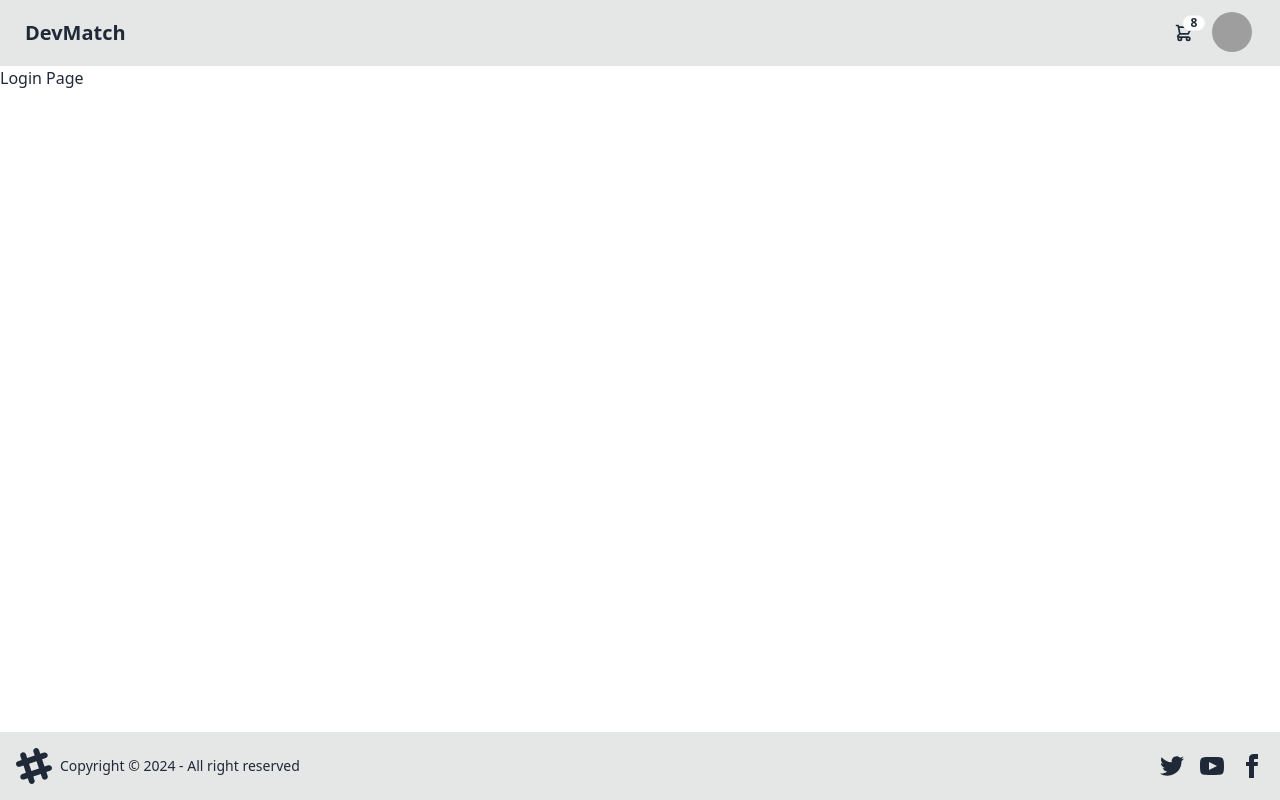
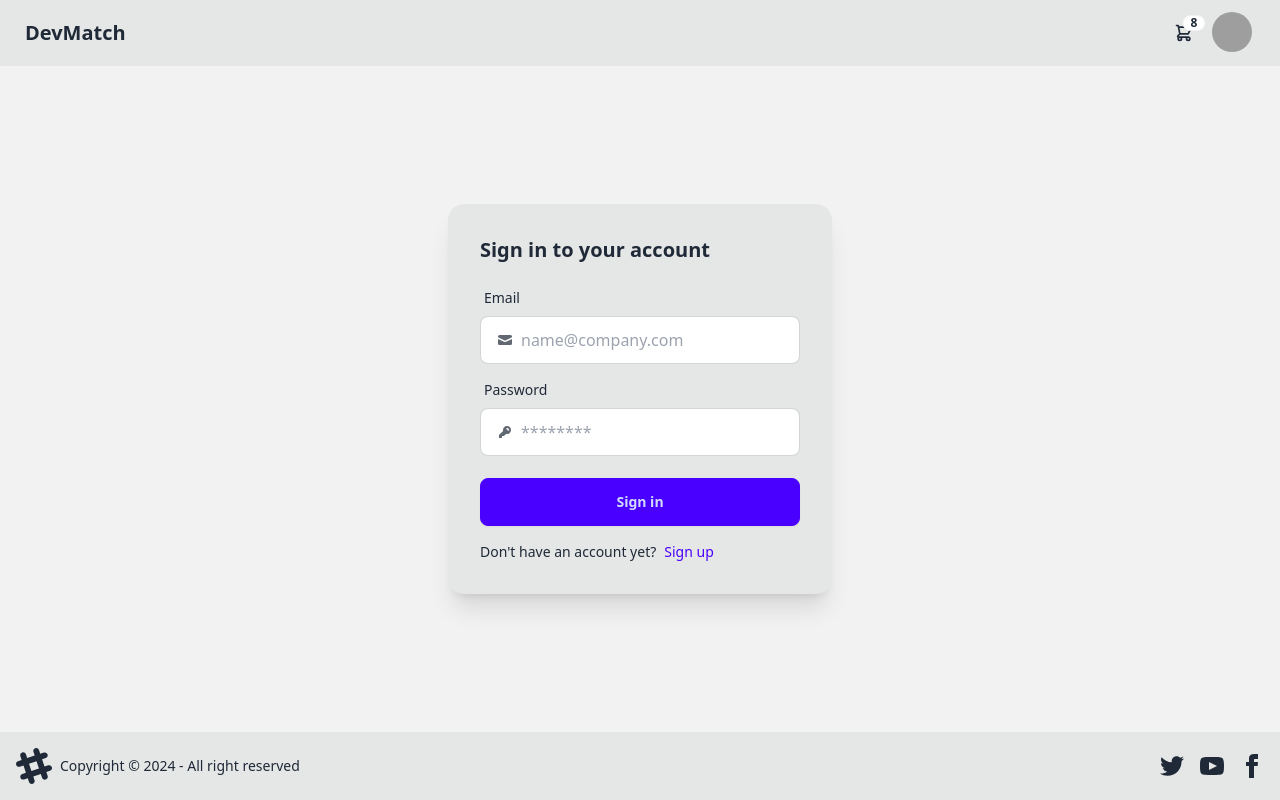
Before and after one commit to sudhanshu-28/dev-match-console, a React (Vite) app: page /login in a window 1280 px wide. Built offline with nearby package versions, Linux system fonts and the light colour scheme; grey boxes are pictures that could not be loaded.

Commit message:
Login page created & application structure fixes done.

```diff
--- a/src/Body.jsx
+++ b/src/Body.jsx
@@ -5,13 +5,15 @@ import Footer from "./Footer";
 
 const Body = () => {
   return (
-    <>
+    <div className="flex flex-col min-h-screen">
       <NavBar />
-      <div className="flex-grow">
+
+      <div className="flex-grow flex justify-center items-center bg-base-200">
         <Outlet />
       </div>
+
       <Footer />
-    </>
+    </div>
   );
 };
 
--- a/src/Footer.jsx
+++ b/src/Footer.jsx
@@ -1,6 +1,6 @@
 const Footer = () => {
   return (
-    <footer className="footer bg-base-300 text-balance items-center p-4 fixed bottom-0">
+    <footer className="footer bg-base-300 text-balance items-center p-4">
       <aside className="grid-flow-col items-center">
         <svg
           width="36"
--- a/src/Login.jsx
+++ b/src/Login.jsx
@@ -1,5 +1,86 @@
 const Login = () => {
-  return <div>Login Page</div>;
+  return (
+    <div className="flex justify-center">
+      <div className="card bg-base-300 w-96 shadow-xl">
+        <div className="card-body">
+          {/* Header  */}
+          <h2 className="card-title">{`Sign in to your account`}</h2>
+
+          <div className="mt-2">
+            {/* Email */}
+            <div>
+              <div className="label">
+                <span className="label-text">{`Email`}</span>
+              </div>
+
+              <label className="input input-bordered flex items-center gap-2">
+                <svg
+                  xmlns="http://www.w3.org/2000/svg"
+                  viewBox="0 0 16 16"
+                  fill="currentColor"
+                  className="h-4 w-4 opacity-70"
+                >
+                  <path d="M2.5 3A1.5 1.5 0 0 0 1 4.5v.793c.026.009.051.02.076.032L7.674 8.51c.206.1.446.1.652 0l6.598-3.185A.755.755 0 0 1 15 5.293V4.5A1.5 1.5 0 0 0 13.5 3h-11Z" />
+                  <path d="M15 6.954 8.978 9.86a2.25 2.25 0 0 1-1.956 0L1 6.954V11.5A1.5 1.5 0 0 0 2.5 13h11a1.5 1.5 0 0 0 1.5-1.5V6.954Z" />
+                </svg>
+                <input
+                  type="text"
+                  className="grow"
+                  placeholder="name@company.com"
+                />
+              </label>
+            </div>
+
+            {/* Password */}
+            <div className="mt-2">
+              <div className="label">
+                <span className="label-text">{`Password`}</span>
+              </div>
+              <label className="input input-bordered flex items-center gap-2">
+                <svg
+                  xmlns="http://www.w3.org/2000/svg"
+                  viewBox="0 0 16 16"
+                  fill="currentColor"
+                  className="h-4 w-4 opacity-70"
+                >
+                  <path
+                    fillRule="evenodd"
+                    d="M14 6a4 4 0 0 1-4.899 3.899l-1.955 1.955a.5.5 0 0 1-.353.146H5v1.5a.5.5 0 0 1-.5.5h-2a.5.5 0 0 1-.5-.5v-2.293a.5.5 0 0 1 .146-.353l3.955-3.955A4 4 0 1 1 14 6Zm-4-2a.75.75 0 0 0 0 1.5.5.5 0 0 1 .5.5.75.75 0 0 0 1.5 0 2 2 0 0 0-2-2Z"
+                    clipRule="evenodd"
+                  />
+                </svg>
+                <input
+                  type="password"
+                  className="grow"
+                  value=""
+                  placeholder="********"
+                />
+              </label>
+            </div>
+          </div>
+
+          {/* Signin button  */}
+          <div className="flex justify-start mt-3.5">
+            <button className="btn btn-primary btn-square w-full">
+              {`Sign in`}
+              {/* <span className="loading loading-spinner"></span> */}
+              {/* loading */}
+            </button>
+          </div>
+
+          {/* Signup  */}
+          <div className="mt-2">
+            <p className="text-sm">
+              {`Don't have an account yet?`}
+              <a href="#" className=" link-primary ml-2">
+                {`Sign up`}
+              </a>
+            </p>
+          </div>
+        </div>
+      </div>
+    </div>
+  );
 };
 
 export default Login;
```
Also changed, not shown: 1 other file (tests, documents, lock files or other folders).
